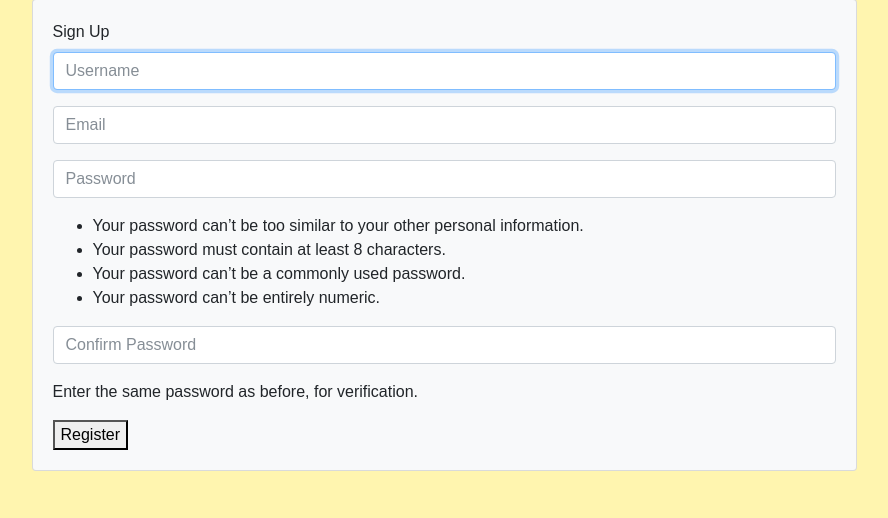
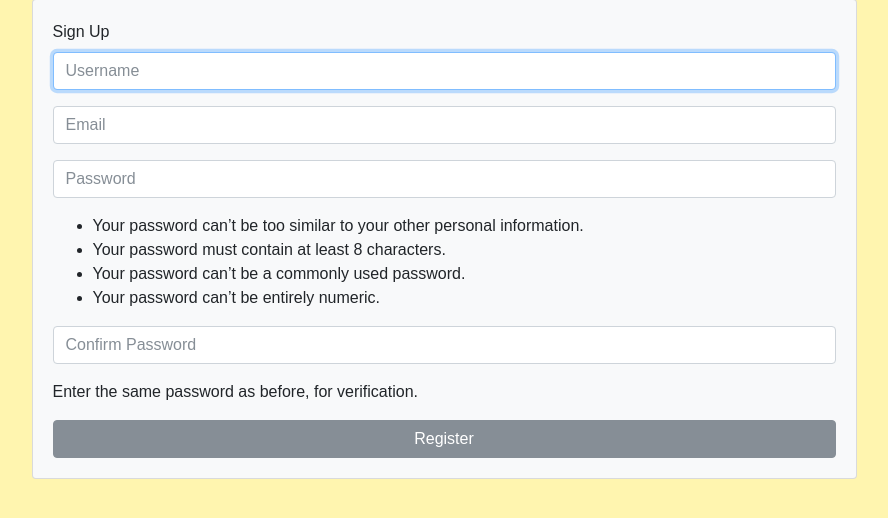
Before and after one commit to ameyarao98/ProjectZoop, a Django app: page /register in a window 1280 px wide. Shown: the part 57-575 px from the top of the page, without its empty margins (196-1084 px from the left). Run offline with Django 3.2, Linux system fonts and the light colour scheme; some libraries are stand-ins or nearby versions.

Commit message:
form again

```diff
--- a/zooop/projectzoop/zoop/static/zoop/form.css
+++ b/zooop/projectzoop/zoop/static/zoop/form.css
@@ -14,6 +14,10 @@ footer {
   bottom: 0;
 }
 
+#id_username {
+  align-content: flex-start;
+}
+
 .errorlist{
   color: rgb(255, 0, 0);
 }
--- a/zooop/projectzoop/zoop/templates/zoop/login_base.html
+++ b/zooop/projectzoop/zoop/templates/zoop/login_base.html
@@ -14,7 +14,7 @@
     <link rel="stylesheet" href="https://maxcdn.bootstrapcdn.com/bootstrap/4.0.0-beta.2/css/bootstrap.min.css" integrity="sha384-PsH8R72JQ3SOdhVi3uxftmaW6Vc51MKb0q5P2rRUpPvrszuE4W1povHYgTpBfshb" crossorigin="anonymous">
     <link rel="stylesheet" href="{% static "zoop/style.css" %}">
     <!-- Custom styles for this template -->
-    <link href="form.css" rel="stylesheet">
+    <link rel="stylesheet" href="{% static "zoop/form.css" %}">
   </head>
 
   <body>
--- a/zooop/projectzoop/zoop/templates/zoop/register.html
+++ b/zooop/projectzoop/zoop/templates/zoop/register.html
@@ -3,6 +3,6 @@
   <form method="post">
     {% csrf_token %}
     {{ form.as_p }}
-    <button type="submit">Register</button>
+    <button type="submit" class="btn-block btn btn-secondary">Register</button>
   </form>
 {% endblock %}
--- a/zooop/projectzoop/zoop/templates/zoop/timeline.html
+++ b/zooop/projectzoop/zoop/templates/zoop/timeline.html
@@ -11,8 +11,8 @@
   <div class="col-md-9">
     <div class="card bg-light card-body card-post">
       <p>{{post.content}}</p>
-      </div>
     </div>
+  </div>
 </div>
 {% empty %}
 
```
